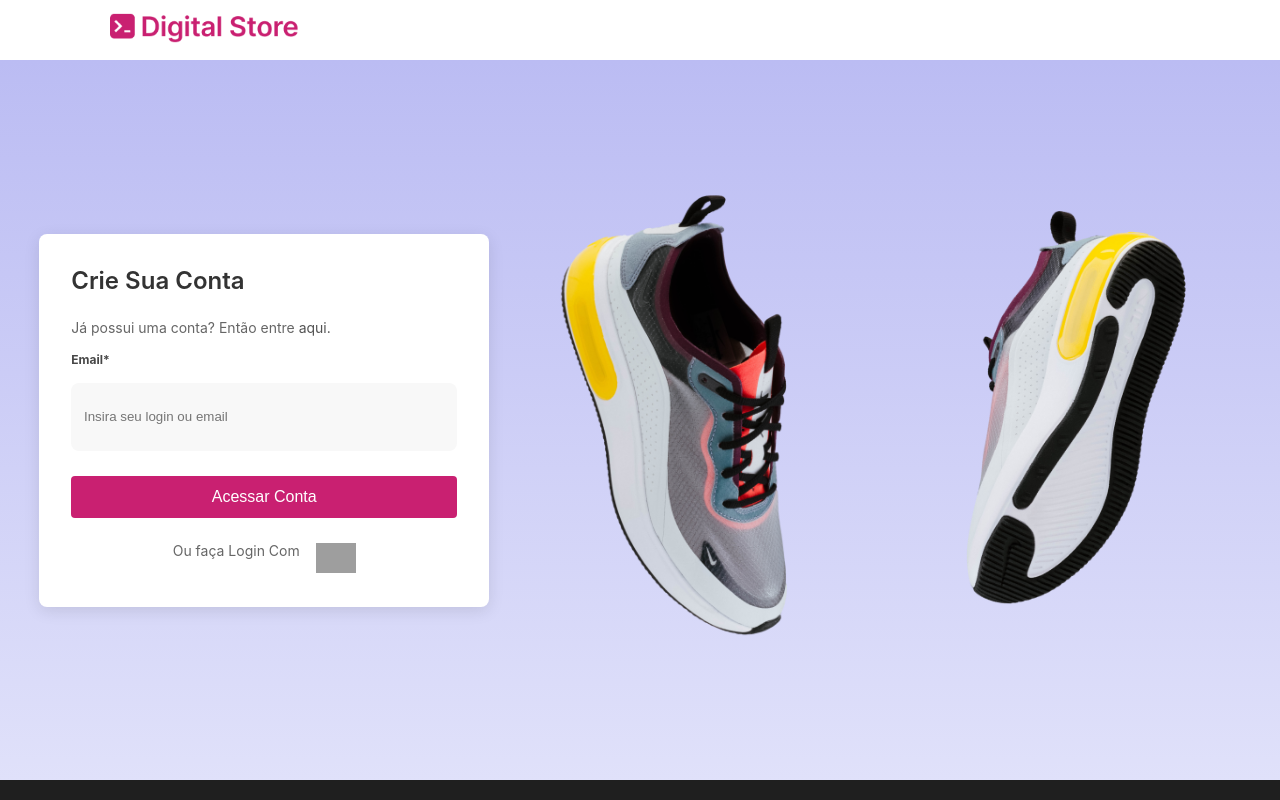
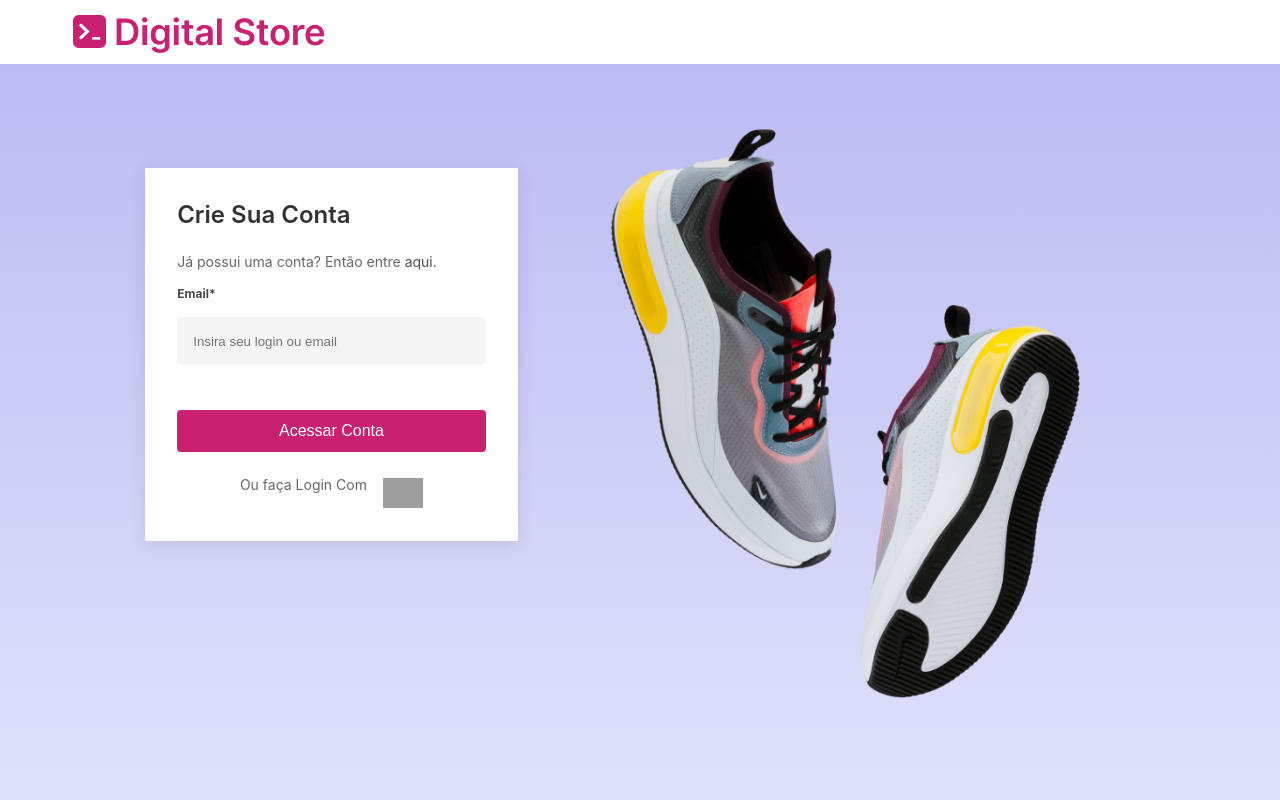
Before and after one commit to Projeto-DripStore-FullStack/Dripstore, a React (Vite) app: page /Register in a window 1280 px wide. Shown: the top 800 px of the page. Built offline with nearby package versions, Linux system fonts and the light colour scheme; grey boxes are pictures that could not be loaded.

Commit message:
ajustes na pagina de login e cadastro

```diff
--- a/src/components/FormAcesseSuaConta/FormAcessarConta.css
+++ b/src/components/FormAcesseSuaConta/FormAcessarConta.css
@@ -1,8 +1,7 @@
 .formAcessarContaBox {
-  width: 450px;
+  width: 30%;
   background-color: #ffffff;
-  border-radius: 8px;
-  padding: 32px;
+  padding: 2rem;
   box-shadow: 0px 4px 16px rgba(0, 0, 0, 0.1);
   font-family: "inter", sans-serif;
 }
--- a/src/components/FormAcesseSuaConta/FormAcessarConta.jsx
+++ b/src/components/FormAcesseSuaConta/FormAcessarConta.jsx
@@ -4,7 +4,6 @@ import "./FormAcessarConta.css";
 
 export const FormAcessarConta = () => {
   return (
-    <>
       <div className="formAcessarContaBox">
         <h3 className="titleFormformAcessarConta">Acesse Sua Conta</h3>
         <p className="pFormformAcessarConta">
@@ -33,6 +32,5 @@ export const FormAcessarConta = () => {
           />
         </div>
       </div>
-    </>
   );
 };
--- a/src/components/FormCrieSuaConta/FormCrieSuaConta.css
+++ b/src/components/FormCrieSuaConta/FormCrieSuaConta.css
@@ -1,7 +1,6 @@
 .formAcessarContaBox {
     width: 450px;
     background-color: #ffffff;
-    border-radius: 8px;
     padding: 32px;
     box-shadow: 0px 4px 16px rgba(0, 0, 0, 0.1);
 }
--- a/src/components/InputParaForm/InputParaForm.css
+++ b/src/components/InputParaForm/InputParaForm.css
@@ -7,17 +7,11 @@
 
 .inputFinalParaForm {
   width: 100%;
-  height: 8.5vh;
-  top: 121px;
-  left: 30px;
-  gap: 0px;
-  border-radius: 8px;
-  opacity: 0px;
-  background-color: rgb(248, 248, 248);
-  color: #474747;
+  height: 3rem;
+  background-color: #f5f5f5;
+  border-radius: 5px;
+  padding: 1rem;
   border: none;
-  padding-left: 1vw;
-  cursor: pointer;
 }
 
 .labelInput {
--- a/src/components/LayoutPadrao/LayoutPadrao.css
+++ b/src/components/LayoutPadrao/LayoutPadrao.css
@@ -53,3 +53,25 @@
 .cart-summary{
     grid-column: span 1;
 }
+
+.site-container.login-page{
+    background: linear-gradient(180deg, #bbbcf3, #e0e1fa);
+    height: calc(100vh - 4rem);
+    display: flex;
+    justify-content: space-around;
+    align-items: center;
+    padding: 20px;
+}
+
+.site-container.register-page{
+    background: linear-gradient(180deg, #bbbcf3, #e0e1fa);
+    height: calc(100vh - 4rem);
+    display: flex;
+    justify-content: space-around;
+    align-items: center;
+    padding: 6.5rem 1.2rem;
+}
+
+.site-container.register-page .formAcessarContaBox{
+    align-self: flex-start;
+}
--- a/src/components/Produto/Produto.jsx
+++ b/src/components/Produto/Produto.jsx
@@ -1,7 +1,7 @@
 import KSwiss from "../../assets/KSwiss.png"
 import "./Produto.css"
 
-function Produto({ produto }){
+function Produto(){
   return(
     <div className="card-produto">
       <div className="product-board">
--- a/src/components/SimpleHeader/SimpleHeader.css
+++ b/src/components/SimpleHeader/SimpleHeader.css
@@ -1,10 +1,10 @@
-.simpleHeaderDiv{
-    height: 60px;
+.simple-header{
+    height: 4rem;
     align-items: center;
     padding: 10px;
 }
 
-.imgSimpleHeader{
-    width: 15%;
-    margin-left: 100px;
+.simple-header-container{
+    width: 90%;
+    margin: auto;
 }
--- a/src/components/SimpleHeader/SimpleHeader.jsx
+++ b/src/components/SimpleHeader/SimpleHeader.jsx
@@ -1,18 +1,14 @@
 import { Link } from "react-router-dom";
 import logo from "../../assets/logo.png";
-import LayoutPadrao from "../LayoutPadrao/LayoutPadrao";
+
 import './SimpleHeader.css'
 
 export const SimpleHeader = () => {
   return (
-    <>
-      <LayoutPadrao>
-        <div className="simpleHeaderDiv">
-          <Link to="/">
-            <img className="imgSimpleHeader" src={logo} alt="Logotipo digital store" />
-          </Link>
-        </div>
-      </LayoutPadrao>
-    </>
+    <main className="simple-header">
+      <div className="simple-header-container">
+        <Link to="/"><img src={logo} alt="" /></Link>
+      </div>
+    </main>
   );
 };
--- a/src/pages/Login/index.jsx
+++ b/src/pages/Login/index.jsx
@@ -9,22 +9,8 @@ function Login() {
     <>
       <SimpleHeader />
       <LayoutPadrao layoutType='login-page'>
-        <div
-          style={{
-            height: "90vh",
-            background: "linear-gradient(180deg, #bbbcf3, #e0e1fa)",
-            display: "flex",
-            justifyContent: "space-around",
-            alignItems: "center",
-            padding: "20px",
-          }}
-        >
-          <div>
-            {" "}
-            <FormAcessarConta />
-          </div>
+          <FormAcessarConta />
           <SneakersLoginPage />
-        </div>
       </LayoutPadrao>
       <Footer />
     </>
--- a/src/pages/Register/index.jsx
+++ b/src/pages/Register/index.jsx
@@ -2,42 +2,15 @@ import Footer from "../../components/Footer/Footer";
 import { FormCrieSuaConta } from "../../components/FormCrieSuaConta/FormCrieSuaConta";
 import LayoutPadrao from "../../components/LayoutPadrao/LayoutPadrao";
 import { SimpleHeader } from "../../components/SimpleHeader/SimpleHeader";
-import SenakersLoginBody1 from "../../assets/SneakersLoginBody1.png";
-import SenakersLoginBody2 from "../../assets/SneakersLoginBody2.png";
+import { SneakersLoginPage } from "../../components/SneakersLoginPage/SneakersLoginPage";
 
 function Register() {
   return (
     <>
       <SimpleHeader />
-      <LayoutPadrao>
-        <div
-          style={{
-            height: "90vh",
-            background: "linear-gradient(180deg, #bbbcf3, #e0e1fa)",
-            display: "flex",
-            justifyContent: "space-around",
-            alignItems: "center",
-            padding: "20px",
-          }}
-        >
-          <div>
-            {" "}
+      <LayoutPadrao layoutType="register-page">
             <FormCrieSuaConta />
-          </div>
-          <div>
-            {" "}
-            <img
-              src={SenakersLoginBody1}
-              alt="Sneaker 1"
-              style={{ maxWidth: "500px", maxHeight: "500px" }}
-            />
-            <img
-              src={SenakersLoginBody2}
-              alt="Sneaker 2"
-              style={{ maxWidth: "500px", maxHeight: "500px" }}
-            />
-          </div>
-        </div>
+            <SneakersLoginPage />
       </LayoutPadrao>
       <Footer />
     </>
```
